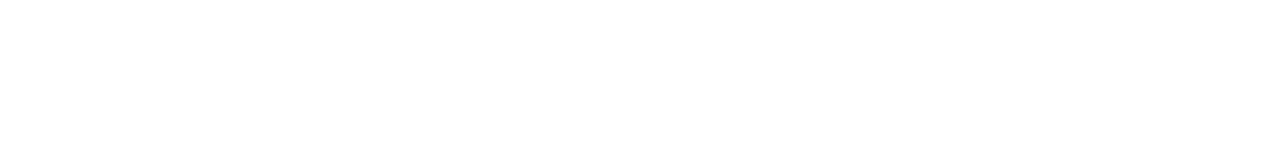
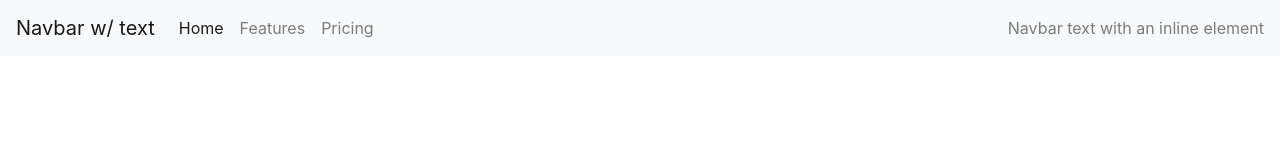
Before and after one commit to NathanPri/html-revision, a plain HTML site: page index.html in a window 1280 px wide. Drawn offline with nearby package versions, Linux system fonts and the light colour scheme.

Commit message:
Add navbar and JS

```diff
--- a/index.html
+++ b/index.html
@@ -9,6 +9,31 @@
     <link rel="stylesheet" href="css/style.css">
 </head>
 <body>
+    <nav class="navbar navbar-expand-lg navbar-light bg-light">
+        <a class="navbar-brand" href="#">Navbar w/ text</a>
+        <button class="navbar-toggler" data-toggle="collapse" data-target="#navbar">
+            <span class="navbar-toggler-icon"></span>
+        </button>
+        <div class="collapse navbar-collapse" id="navbar">
+            <ul class="navbar-nav mr-auto">
+                <li class="nav-item active">
+                    <a class="nav-link" href="#">Home</a>
+                </li>
+                <li class="nav-item">
+                    <a class="nav-link" href="#">Features</a>
+                </li>
+                <li class="nav-item">
+                    <a class="nav-link" href="#">Pricing</a>
+                </li>
+            </ul>
+            <span class="navbar-text">
+                Navbar text with an inline element
+            </span>
+        </div>
+    </nav>
 
+    <script src="https://code.jquery.com/jquery-3.3.1.slim.min.js"></script>
+    <script src="https://cdnjs.cloudflare.com/ajax/libs/popper.js/1.14.3/umd/popper.min.js"></script>
+    <script src="https://stackpath.bootstrapcdn.com/bootstrap/4.1.3/js/bootstrap.min.js"></script>
 </body>
 </html>
```
